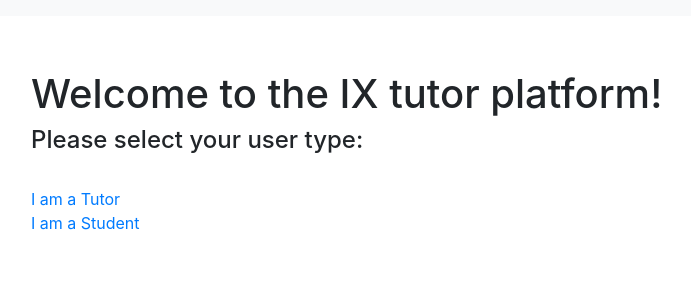
After one commit to yuriy-malkov/ixtutor_v2, a Django app: page /user/userType in a window 1280 px wide. The commit adds this page. Shown: the top 300 px of the page, without its empty margins (54-745 px from the left). Run offline with Django 3.2, Linux system fonts and the light colour scheme; some libraries are stand-ins or nearby versions.

Commit message:
student flow

```diff
--- /dev/null
+++ b/tutor/templates/base.html
@@ -0,0 +1,29 @@
+<!DOCTYPE html>
+<link rel="stylesheet" type="text/css" href="https://maxcdn.bootstrapcdn.com/bootstrap/4.0.0/css/bootstrap.min.css">
+<script src="https://ajax.googleapis.com/ajax/libs/jquery/3.3.1/jquery.min.js"></script>
+<script src="https://maxcdn.bootstrapcdn.com/bootstrap/4.0.0/js/bootstrap.min.js"></script>
+
+<html>
+  <head>
+    <link rel="icon" href="/static/images/favicon.ico">
+    <title>Tutor</title>
+  </head>
+  <body>
+    <header>
+      <nav class="navbar fixed-top navbar-expand-lg navbar-light bg-light">
+       <div class="container-fluid">
+           <button class="navbar-toggler" type="button" data-toggle="collapse" data-target="#navbarTogglerDemo02" aria-controls="navbarTogglerDemo02" aria-expanded="false" aria-label="Toggle navigation">
+             <span class="navbar-toggler-icon"></span>
+           </button>
+         <div class="collapse navbar-collapse justify-content-end" id="navbarTogglerDemo02">
+         </div>
+       </div>
+      </nav>
+    </header>
+
+    <div class="container" style="padding-top:70px">
+      {% block content %}
+      {% endblock %}
+    </div>
+  </body>
+</html>
--- a/tutor/templates/registration/login.html
+++ b/tutor/templates/registration/login.html
@@ -1,3 +1,6 @@
+{% extends "base.html" %}
+{% block content %}
+
 <!DOCTYPE html>
 <html lang="eng">
 <head>
@@ -22,3 +25,5 @@
     <p><input type="submit" value="login"></p>
 </form>
 </body>
+
+{% endblock %}
--- /dev/null
+++ b/tutor/templates/user_types.html
@@ -0,0 +1,21 @@
+{% extends "base.html" %}
+{% block content %}
+<!DOCTYPE html>
+<html>
+<body>
+
+<h1>Welcome to the IX tutor platform!</h1>
+
+<h4>Please select your user type:</h4>
+
+<form>
+  <br> <a href="/tutor/Booking"> I am a Tutor </a> </br>
+  <a href="/user/viewAllBookings"> I am a Student </a>
+</form>
+
+<form action="/action_page.php">
+ <br/>
+</form>
+</body>
+</html>
+{% endblock %}
--- a/tutor/urls.py
+++ b/tutor/urls.py
@@ -2,9 +2,11 @@ from django.urls import path
 from . import views
 
 urlpatterns = [
-    path('', views.index, name='index'),
-    path('user_register', views.register, name='user_register'),
+    # path('', views.index, name='index'),
+    path('', views.register, name='user_register'),
     path('user_login', views.login, name='user_login'),
-    # path('tutor/Booking', views.tutorBooking, name='tutorBooking'),
-    path('user/viewAllBookings', views.view_all_bookings, name='viewAllBookings')
+    # path('tutor/booking', views.tutorBookings, name='tutorBooking'),
+    path('user/viewAllBookings', views.view_all_bookings, name='viewAllBookings'),
+    path('user/bookings/<int:bookingID>', views.booking_information, name='bookingInformation'),
+    path('user/userType', views.userType, name='userType')
 ]
--- a/tutor/views.py
+++ b/tutor/views.py
@@ -41,7 +41,7 @@ def register(request):
             password = form.cleaned_data['password']
             user = Users(email=email, password=password, status=1)
             user.save()
-            context = {'email': email, 'password': password}
+            context = {'email': email, 'userID':  model_to_dict(user)['userID']}
             return render(request, 'ix_tutor/index.html', context)
     else:
         form = RegisterForm()
@@ -65,7 +65,7 @@ def login(request):
                 return render(request, 'registration/login.html', context)
             userID = model_to_dict(user)['userID']
             context = {'email': email, 'userID': userID}
-            return render(request, 'ix_tutor/index.html', context)
+            return render(request, 'user_types.html', context)
     else:
         form = RegisterForm()
     context = {'form': form}
@@ -74,3 +74,13 @@ def login(request):
 
 def view_all_bookings(request):
     return render(request, 'all_bookings.html', {"list": bookings})
+
+
+def userType(request):
+    return render(request, 'user_types.html')
+
+
+def booking_information(request, bookingID):
+    for booking in bookings:
+        if booking['bookingID'] == bookingID:
+            return render(request, 'booking_information.html', booking)
```
Also changed, not shown: tutor/templates/all_bookings.html (+2 -7 lines), tutor/templates/booking_information.html (added, +10 -0 lines), tutor/templates/registration/register.html (+5 -3 lines).
